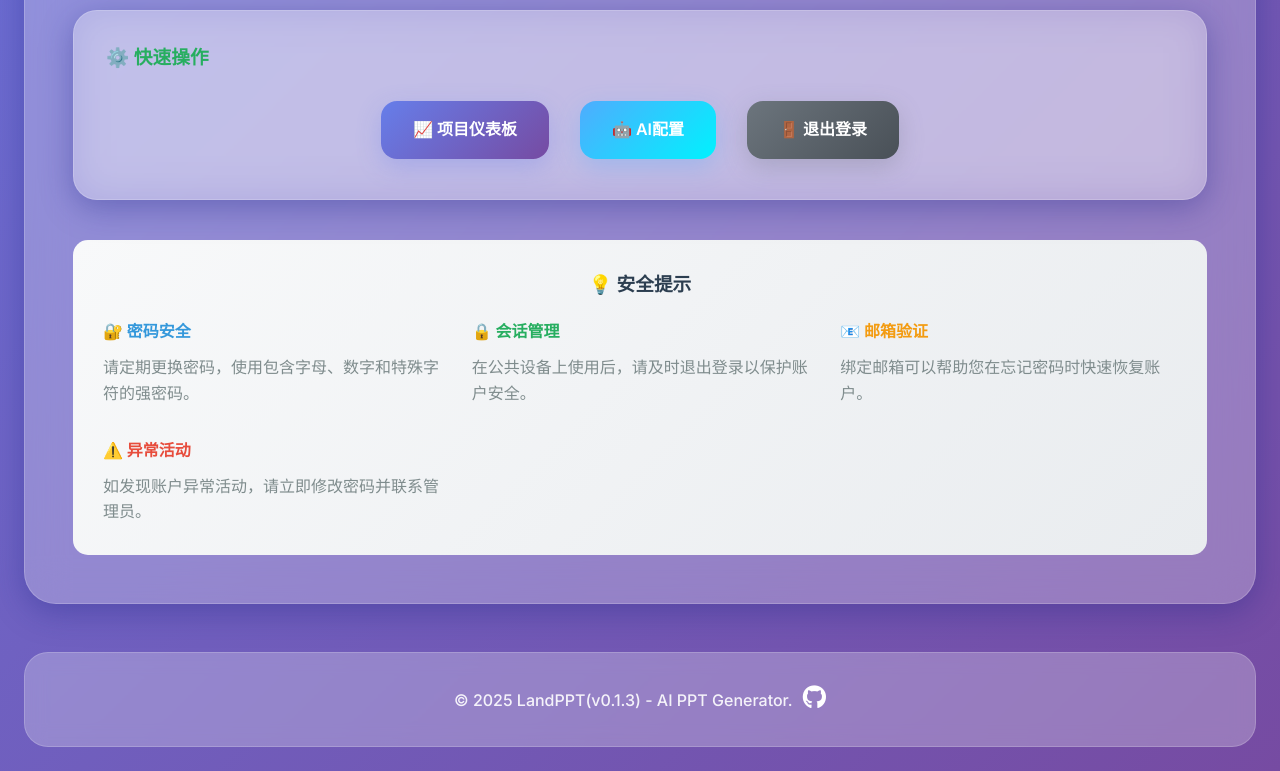
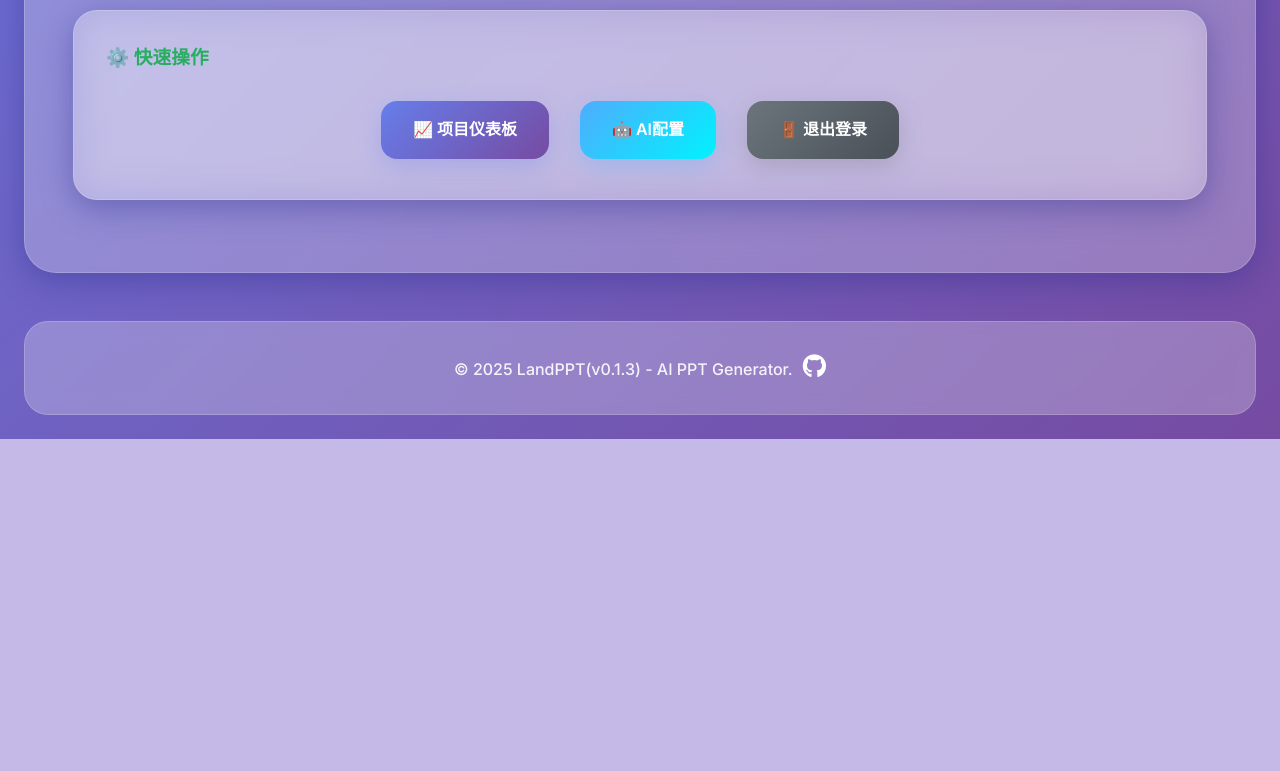
Before and after one commit to xiaomaimainp/LandPPT, a Python web app: template src/landppt/web/templates/profile.html in a window 1280 px wide. Shown: the part 1164-1935 px from the top of the page. After the commit the page ends 1603 px from the top, so only its background shows below. Run offline with Jinja, Linux system fonts and the light colour scheme; the template is opened without the code that fills it, so the values that code supplies are empty.

Commit message:
Update: update desc

```diff
--- a/src/landppt/web/templates/profile.html
+++ b/src/landppt/web/templates/profile.html
@@ -133,40 +133,6 @@
         </a>
     </div>
 </div>
-
-<div style="margin-top: 40px; padding: 30px; background: linear-gradient(135deg, #f8f9fa, #e9ecef); border-radius: 15px;">
-    <h3 style="color: #2c3e50; margin-bottom: 20px; text-align: center;">💡 安全提示</h3>
-
-    <div class="grid">
-        <div>
-            <h4 style="color: #3498db; margin-bottom: 10px;">🔐 密码安全</h4>
-            <p style="color: #7f8c8d; line-height: 1.6;">
-                请定期更换密码，使用包含字母、数字和特殊字符的强密码。
-            </p>
-        </div>
-
-        <div>
-            <h4 style="color: #27ae60; margin-bottom: 10px;">🔒 会话管理</h4>
-            <p style="color: #7f8c8d; line-height: 1.6;">
-                在公共设备上使用后，请及时退出登录以保护账户安全。
-            </p>
-        </div>
-
-        <div>
-            <h4 style="color: #f39c12; margin-bottom: 10px;">📧 邮箱验证</h4>
-            <p style="color: #7f8c8d; line-height: 1.6;">
-                绑定邮箱可以帮助您在忘记密码时快速恢复账户。
-            </p>
-        </div>
-
-        <div>
-            <h4 style="color: #e74c3c; margin-bottom: 10px;">⚠️ 异常活动</h4>
-            <p style="color: #7f8c8d; line-height: 1.6;">
-                如发现账户异常活动，请立即修改密码并联系管理员。
-            </p>
-        </div>
-    </div>
-</div>
 {% endblock %}
 
 {% block extra_js %}
--- a/src/landppt/web/templates/project_dashboard.html
+++ b/src/landppt/web/templates/project_dashboard.html
@@ -348,7 +348,7 @@
 
 {% block content %}
 <div class="dashboard-hero">
-    <h2>📊 项目仪表板</h2>
+    <h2>项目仪表板</h2>
     <p>管理您的 PPT 项目，跟踪进度，查看 TODO 看板</p>
 </div>
 
@@ -397,7 +397,7 @@
 
 <!-- 最近项目 -->
 <div style="margin-bottom: var(--spacing-lg);">
-    <h3 style="color: var(--text-primary); margin-bottom: var(--spacing-lg); text-align: center; font-size: 1.8rem; font-weight: 600; background: var(--primary-gradient); -webkit-background-clip: text; -webkit-text-fill-color: transparent; background-clip: text;">📈 最近项目</h3>
+    <h3 style="color: var(--text-primary); margin-bottom: var(--spacing-lg); text-align: center; font-size: 1.8rem; font-weight: 600; background: var(--primary-gradient); -webkit-background-clip: text; -webkit-text-fill-color: transparent; background-clip: text;">最近项目</h3>
 
     {% if recent_projects %}
     <div class="recent-projects-list">
```
